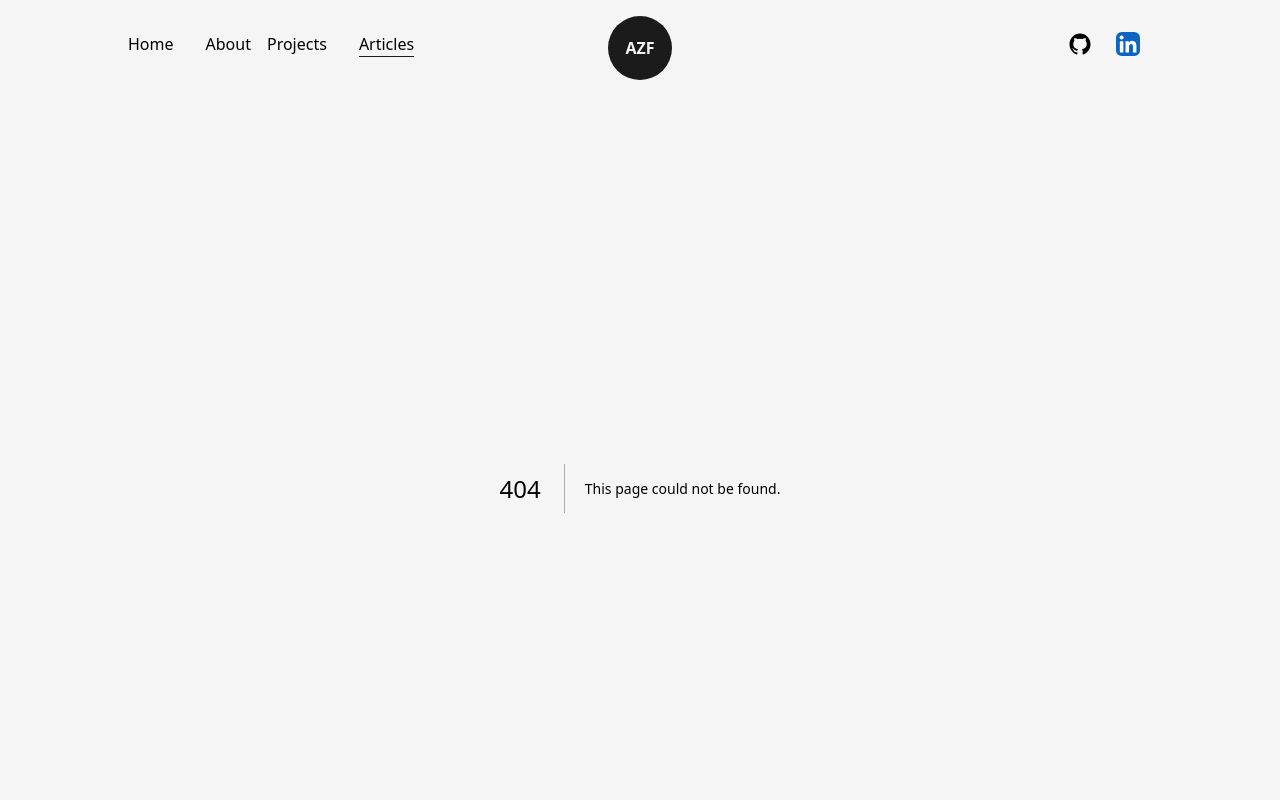
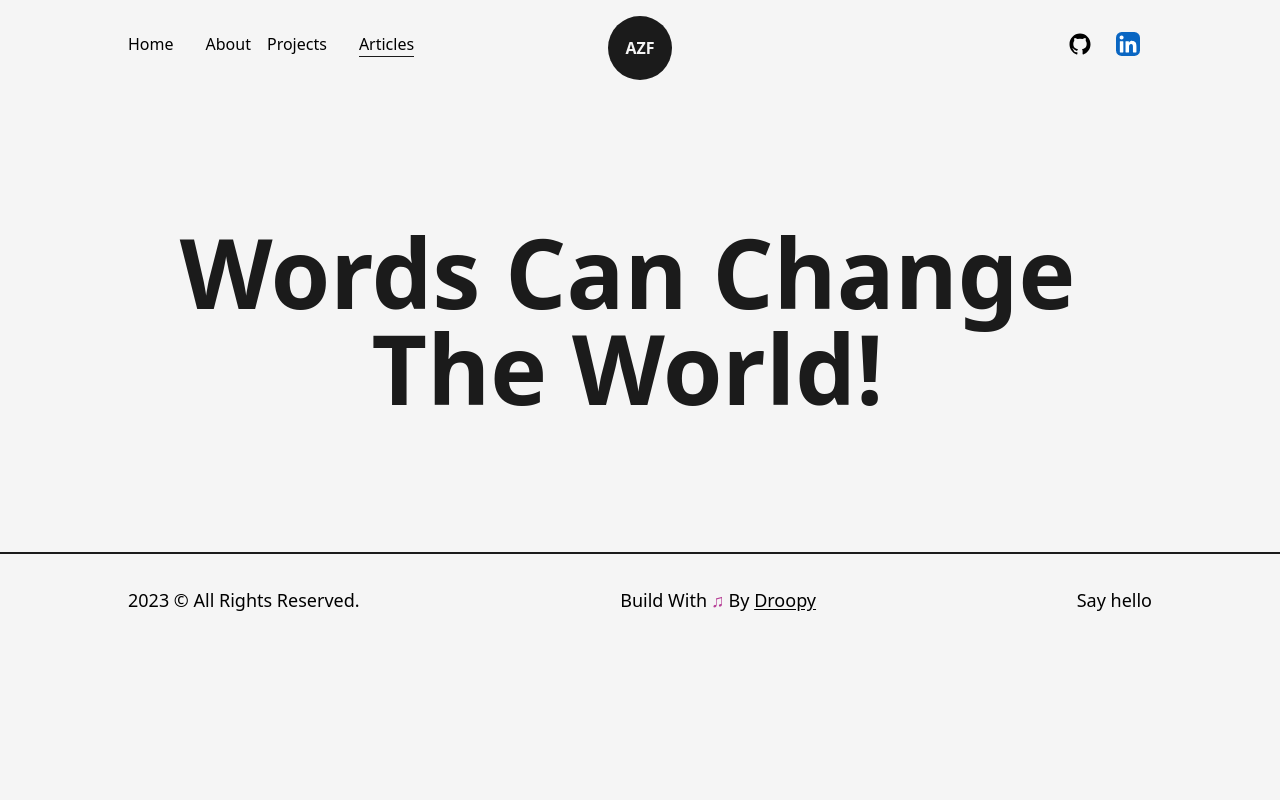
Before and after one commit to Alejandrozf23/developer-portafolio, a Next.js app: page /articles in a window 1280 px wide. Before the commit this address had no page. Shown: the top 800 px of the page. Built offline with nearby package versions, Linux system fonts and the light colour scheme.

Commit message:
Create articles component without info

```diff
--- /dev/null
+++ b/src/pages/articles.js
@@ -0,0 +1,22 @@
+import AnimatedText from "@/components/AnimatedText";
+import Layout from "@/components/Layout";
+import Head from "next/head";
+import React from "react";
+
+const articles = () => {
+    return (
+        <>
+            <Head>
+                <title>About page</title>
+                <meta name="description" content="any description"/>
+            </Head>
+            <main>
+                <Layout>
+                    <AnimatedText text="Words can change the world!"/>
+                </Layout>
+            </main>
+        </>
+    )
+}
+
+export default articles
```
